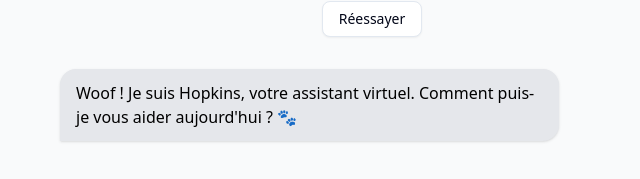
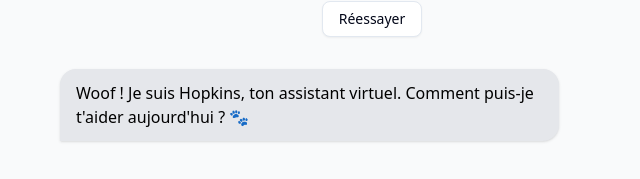
Before and after one commit to eliasto/hopkinsgpt, a Next.js app: page / in a window 1280 px wide. Shown: the part 208-387 px from the top of the page, without its empty margins (268-908 px from the left). Built offline with nearby package versions, Linux system fonts and the light colour scheme; no server answers.

Commit message:
Hopkins uses "tu" since he's friendly

```diff
--- a/app/page.tsx
+++ b/app/page.tsx
@@ -48,7 +48,7 @@ export default function Home() {
             {
               role: "assistant",
               content:
-                "Woof ! Je suis Hopkins, votre assistant virtuel. Comment puis-je vous aider aujourd'hui ? 🐾",
+                "Woof ! Je suis Hopkins, ton assistant virtuel. Comment puis-je t'aider aujourd'hui ? 🐾",
             },
           ]);
         }
```
